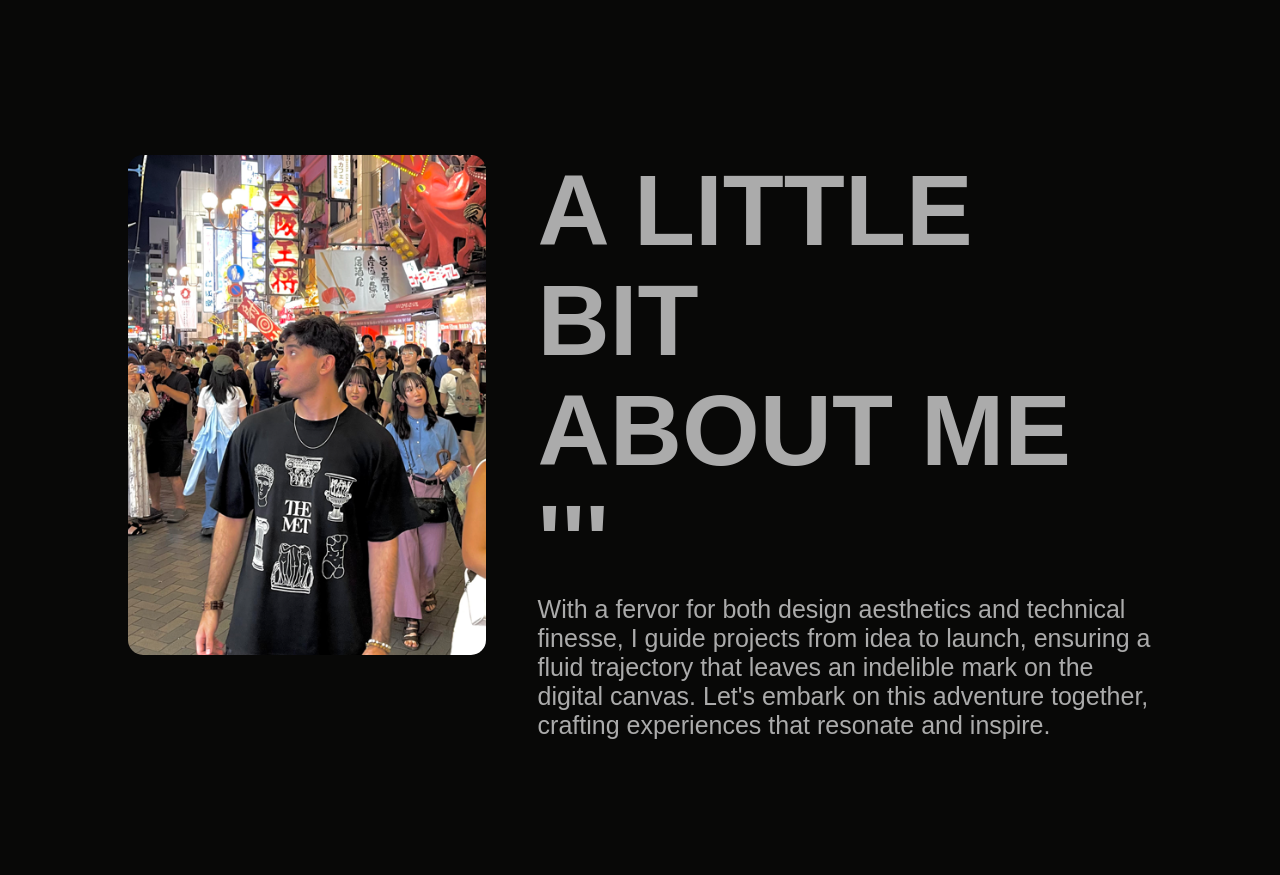
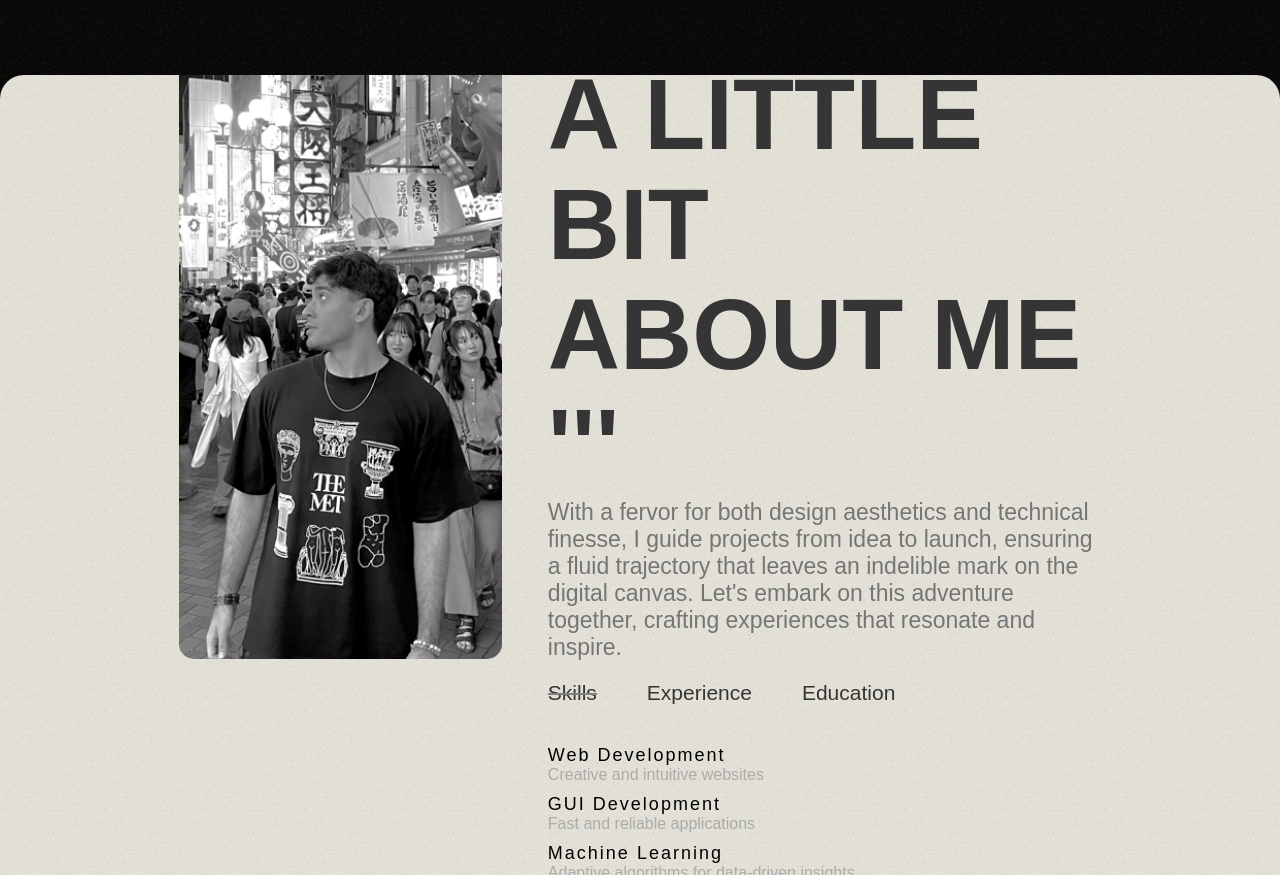
Before and after one commit to Elmar099/Elmar099.github.io, a plain HTML site: page index.html in a window 1280 px wide. Shown: the part 725-1600 px from the top of the page. Before the commit the page ends 1545 px from the top, so only its background shows below. Drawn offline with nearby package versions, Linux system fonts and the light colour scheme; a web font is replaced by a local one.

Commit message:
changed to white

```diff
--- a/index.html
+++ b/index.html
@@ -45,8 +45,8 @@
                 </ul>
             </header>
             <section class="home-text">
-                <h1><span class="f-span">Elmar</span><span class="l-span"> Imanov.</span></h1>
-                <h6><span>Full-stack</span> Developer from Sunnyvale, California</h6>
+                <h1><span class="f-span">Elmar </span><span class="l-span">Imanov ///</span></h1>
+                <h6>A creative <span class="stack">Full Stack developer</span> from Sunnyvale, California.</h6>
                 <a target="_blank" href="https://www.linkedin.com/in/elmar-imanov/"><i class='bx bxl-linkedin-square' id="social"></i></a>
                 <a target="_blank" href="https://github.com/Elmar099"><i class='bx bxl-github' id="social"></i></a>
             </section>
@@ -66,7 +66,30 @@
                             Let's embark on this adventure together, crafting experiences that resonate and inspire.</p>
 
                         <div class="tab-titles">
-
+                            <p class="tab-links active-link" onclick="opentab('skills')">Skills</p>
+                            <p class="tab-links" onclick="opentab('experience')">Experience</p>
+                            <p class="tab-links" onclick="opentab('education')">Education</p>
+                        </div>
+                        <div class="tab-contents active-tab" id="skills">
+                            <ul>
+                                <li><span>Web Development</span>Creative and intuitive websites</li>
+                                <li><span>GUI Development</span>Fast and reliable applications</li>
+                                <li><span>Machine Learning</span>Adaptive algorithms for data-driven insights</li>
+                            </ul>
+                        </div>
+                        <div class="tab-contents" id="experience">
+                            <ul>
+                                <li><span>2021-2022</span>Java Programming Tutor</li>
+                                <li><span>2023</span>Software Engineer Intern at General Dynamics</li>
+                                <li><span>2023-current</span>Freelance Web Developer</li>
+                            </ul>
+                        </div>
+                        <div class="tab-contents" id="education">
+                            <ul>
+                                <li><span>De Anza College</span>Associates in Computer Science</li>
+                                <li><span>San Jose State University</span>Bachelors in Computer Science</li>
+                                <li><span>Amazon</span>AWS Cloud Practitioner</li>
+                            </ul>
                         </div>
                     </div>
                 </div>
--- a/js/script.js
+++ b/js/script.js
@@ -25,6 +25,20 @@ document.addEventListener('DOMContentLoaded', function () {
 
     move();
 });
+
+let tablinks = document.getElementsByClassName("tab-links");
+let tabcontents = document.getElementsByClassName("tab-contents");
+
+function opentab(tabname){
+    for(tablink of tablinks){
+        tablink.classList.remove("active-link")
+    }
+    for(tabcontent of tabcontents){
+        tabcontent.classList.remove("active-tab")
+    }
+    event.currentTarget.classList.add("active-link");
+    document.getElementById(tabname).classList.add("active-tab");
+}
 
 drop.onclick = () => {
     drop.classList.toggle('bx-x')
--- a/styles.css
+++ b/styles.css
@@ -10,23 +10,24 @@
 }
 :root {
     --bg-color: rgb(8, 8, 7);
-    --prim-color: rgb(209, 204, 186);
+    --prim-color: rgb(231, 230, 223);
+    --blk-color: rgb(53, 53, 53);
     --sec-color: #ebe9e9c5;
     --text-color: #fff;
     --large-font: 5.5rem;
     --h2-font: 1.9rem;
     --p-font: 1.2rem;
 
-    --color1: 139, 62, 238;
-    --color2: 232, 62, 238;
-    --color3: 238, 62, 145;
-    --color4: 238, 169, 62;
-    --color5: 246, 213, 49;
-    --color6: 221, 148, 21;
-    --color7: 118, 21, 221;
-    --color-interactive: 246, 49, 97 ;
+    --color1: 255, 255, 255;
+    --color2: 255, 255, 255;
+    --color3: 255, 255, 255;
+    --color4: 255, 255, 255;
+    --color5: 255, 255, 255;
+    --color6: 255, 255, 255;
+    --color7: 255, 255, 255;
+    --color-interactive: 255, 255, 255;
     --circle-size: 50%;
-    --blending: hard-light;
+    --blending: soft-light;
 }
 
 @keyframes moveInCircle {
@@ -208,18 +209,20 @@ svg {
     border-top-right-radius: 1.5rem;
     overflow: hidden;
     background-color: rgb(0, 0, 0);
-    background-image: url(assets/noise.png);
 }
 
 .logo {
     width: 110px;
     transition: transform 0.5s ease;
+    -webkit-filter: grayscale(100%);
+    filter: grayscale(100%);
 }
 .logo:hover{
     transform: scale(0.9);
 }
 body {
     background-color: var(--bg-color);
+    background-image: url(assets/noisee.png);
     color: var(--text-color);
     overflow-x: hidden;
 }
@@ -246,7 +249,6 @@ header {
 }
 .home-text h1 {
     font-size: 10rem;
-    color: var(--text-color);
     text-align: left;
     letter-spacing: 0.6rem;
     font-weight: 700;
@@ -254,19 +256,20 @@ header {
     margin: 0 0 20px;
 }
 .home-text h6 {
-    color: var(--sec-color);
     font-size: 25px;
     font-weight: 500;
     margin-bottom: 25px;
+    color: var(--bg-color);
 }
-span {
-    color: var(--prim-color);
+.stack {
+    color: var(--blk-color);
 }
 .f-span {
+    color: var(--bg-color);
     display: block;
 }
 .l-span {
-    -webkit-text-stroke: 1px var(--prim-color);
+    -webkit-text-stroke: 2px var(--bg-color);
     -webkit-text-fill-color: transparent;
 }
 .navbar {
@@ -284,35 +287,35 @@ span {
     content: '';
     position: absolute;
     width: 100%;
-    height: 3px;
+    height: 2px;
     background-color: transparent;
     bottom: 0;
     left: 0;
-    transform: scaleX(0) translateY(-20px);
+    transform: scaleX(0);
     transform-origin: left;
     transition: 0.3s ease-in-out;
 }
 .navbar a:hover::before {
-    transform: scaleX(1) translateY(-20px);
-    background-color: var(--prim-color);
+    color: var(--bg-color);
+    transform: scaleX(1);
+    background-color: var(--bg-color);
 }
-li {
+.navbar li {
     transition: transform 0.3s ease-in-out;
 }
-li:hover {
-    transform: scale(1.1);
+.navbar li:hover {
+    transform: scale(1.05);
 }
 #social {
     font-size: 60px;
-    color: #ffffff;
     transition: 0.5s;
     padding: 0px 5px;
     z-index: 2;
-    color: var(--prim-color);
+    color: var(--bg-color);
 }
 #social:hover {
     transform: rotateY(360deg);
-    color: #fff;
+    color: #247da0;
 }
 #menu-icon {
     font-size: 28px;
@@ -321,9 +324,18 @@ li:hover {
     display: none;
 }
 #about {
-    padding: 80px 10%;
+    padding: 80px 14%;
     color: #ababab;
-
+    width: 100vw;
+    height: 100vh;
+    display: flex;
+    justify-content: center;
+    align-items: center;
+    border-top-left-radius: 1.5rem;
+    border-top-right-radius: 1.5rem;
+    overflow: hidden;
+    background-color: rgb(228, 226, 216);
+    background-image: url(assets/noisee.png);
 }
 .row {
     display: flex;
@@ -335,21 +347,71 @@ li:hover {
 }
 .about-col-1 img{
     width: 100%;
-    height: 500px;
+    height: 600px;
     object-fit: cover;
     border-radius: 15px;
+    -webkit-filter: grayscale(100%);
+    filter: grayscale(100%);
 }
 .about-col-2 {
     flex-basis: 60%;
 }
 .sub-title {
+    color: var(--blk-color);
     font-size: 100px;
     font-weight: 700;
     line-height: 110%;
 }
 .about-p {
-    font-size: 25px;
+    color: #757575;
+    font-weight: 500;
+    font-size: 23px;
 }
+.tab-titles{
+    display: flex;
+    margin: 20px 0 40px;
+}
+.tab-links{
+    margin-right: 50px;
+    font-size: 21px;
+    font-weight: 500;
+    color: var(--blk-color);
+    cursor: pointer;
+    position: relative;
+}
+.tab-links::after{
+    content: '';
+    width: 0;
+    height: 2px;
+    background:  #808080;
+    position: absolute;
+    left: 0;
+    bottom: -8px;
+    transition: 0.5s;
+    transform: translateY(-18px);
+}
+.tab-links.active-link::after{
+    width: 100%;
+    transform: translateY(-18px);
+}
+.tab-contents ul li{
+    list-style-type: none;
+    margin: 10px 0;
+}
+.tab-contents ul li span{
+    color: #000000;
+    letter-spacing: 2px;
+    font-weight: 500;
+    font-size: 18px;
+    display: block;
+}
+.tab-contents{
+    display: none;
+}
+.tab-contents.active-tab{
+    display: block;
+}
+
 .box {
     background: #0b0b13;
     padding: 40px 30px;
@@ -456,14 +518,33 @@ li:hover {
     .header a {
         font-size: 30px;
     }
+    body{
+        overflow-x: hidden;
+    }
     .home-text h1{
-        font-size: 60px;
+        font-size: 40px;
     }
     .home-text h6 {
         font-size: 20px;
     }
     #social {
         font-size: 45px;
+    }
+    .sub-title {
+        font-size: 50px;
+        line-height: 110%;
+    }
+    .about-p{
+        font-size: 14px;
+        padding: 10px;
+
+    }
+    .tab-links{
+        font-size: 12px;
+    }
+    .about-col-1 img{
+        margin-top: 20px;
+        width: 300px;
     }
 }
 @media screen and (max-width: 895px){
```
Also changed, not shown: assets/noise.png (deleted), assets/noisee.png (added).
